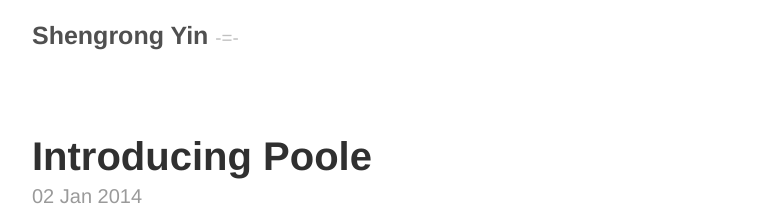
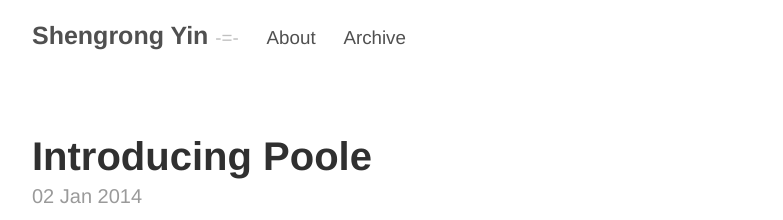
Before and after one commit to syin2/yinshengrong.github.io, a Jekyll site: the page built from index.html, in a window 1280 px wide. Shown: the top 220 px of the page, without its empty margins (248-1031 px from the left). Built offline with Jekyll 4.4.1, drawn with Linux system fonts in a browser that asks for light colours; Markdown is read by kramdown in place of the engine named in the settings; the list of posts is cut into pages by our own code.

Commit message:
_layouts/default.html file changed

```diff
--- a/_layouts/default.html
+++ b/_layouts/default.html
@@ -10,6 +10,11 @@
         <h3 class="masthead-title">
           <a href="{{ site.baseurl }}" title="Home">{{ site.title }}</a>
           <small>{{ site.tagline }}</small>
+
+	  {% for page in site.pages_list %}
+	     &nbsp;&nbsp;
+	     <small><a href="{{ page[1] }}">{{ page[0] }}</a></small>
+          {% endfor %}
         </h3>
       </div>
 
```
